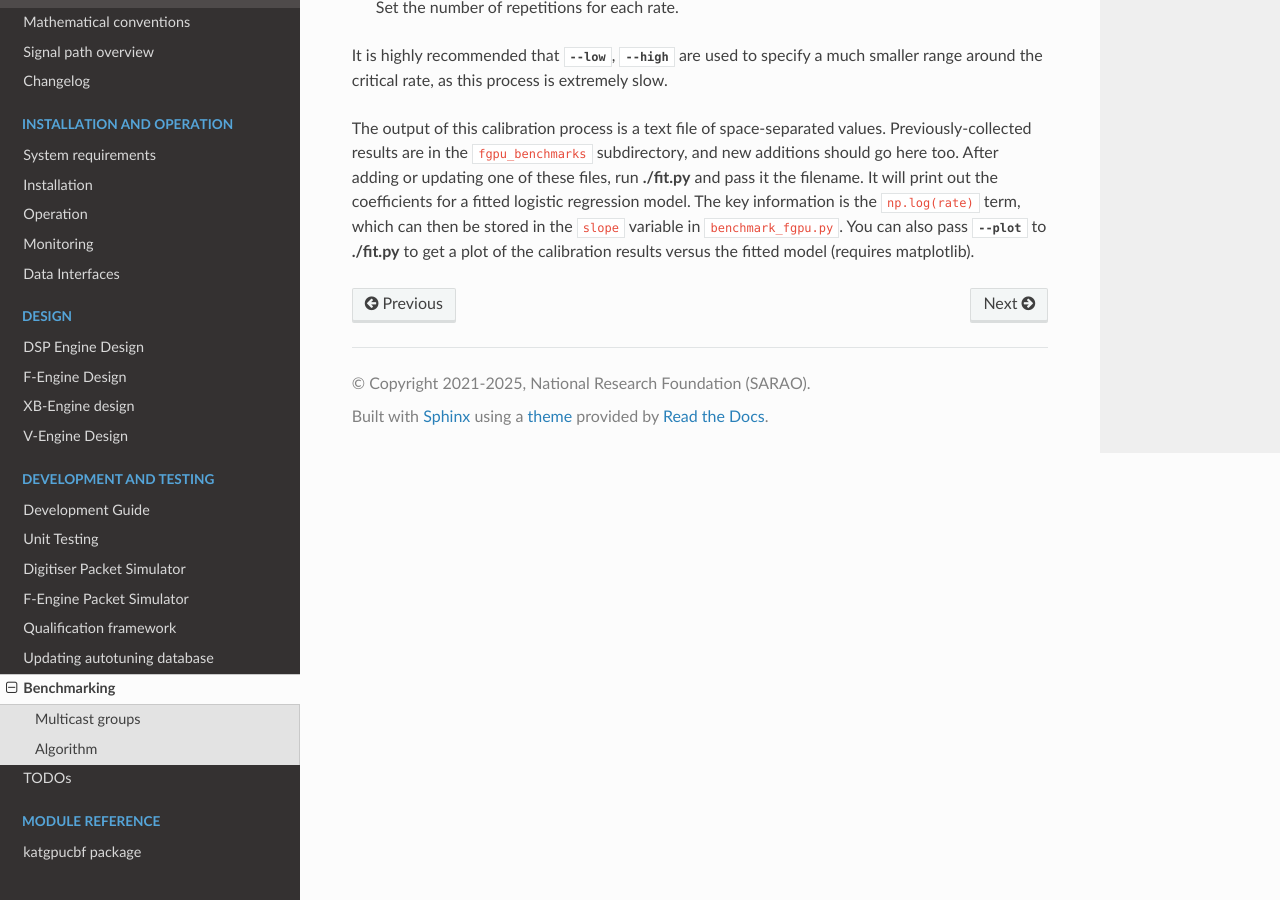
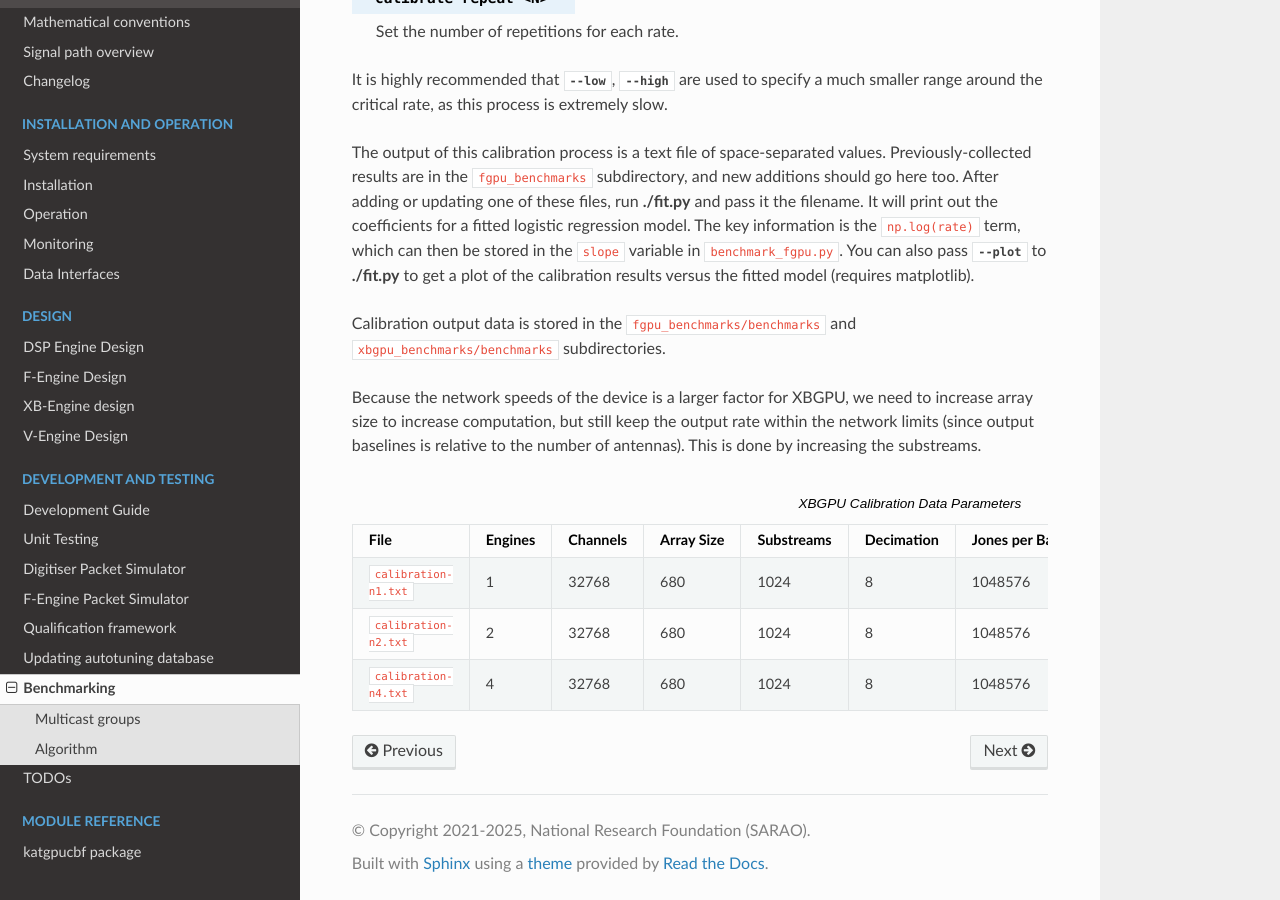
Before and after one commit to ska-sa/katgpucbf, a Sphinx documentation site: the page built from doc/benchmarking.rst, in a window 1280 px wide and 900 px high, scrolled down 3215 px. Built offline with Sphinx 7.4.7 and the Read the Docs theme 3.1.0, drawn with Linux system fonts in a browser that asks for light colours; pages that are not in the unit, such as notebooks, are missing from menus; the version number could not be read and is left out; some of the changed text lies outside the part shown.

Commit message:
wip feedback

```diff
--- a/doc/benchmarking.rst
+++ b/doc/benchmarking.rst
@@ -80,6 +80,8 @@ may need:
    Lower and upper bounds on the ADC sample rate. The critical rate will be
    searched between these two bounds. The benchmark will error out if the
    lower bound fails or the upper bound passes.
+   The lower bound should be set to a rate high enough to ensure that there is
+   at least one chunk sent in the duration of the benchmark.
 
 .. option:: --oneshot <rate>
 
@@ -175,3 +177,24 @@ information is the ``np.log(rate)`` term, which can then be stored in the
 ``slope`` variable in :file:`benchmark_fgpu.py`. You can also pass
 :option:`!--plot` to :program:`./fit.py` to get a plot of the calibration
 results versus the fitted model (requires matplotlib).
+
+
+Calibration output data is stored in the :file:`fgpu_benchmarks/benchmarks` and
+:file:`xbgpu_benchmarks/benchmarks` subdirectories.
+
+Because the network speeds of the device is a larger factor for XBGPU, we need to
+increase array size to increase computation, but still keep the output rate within
+the network limits (since output baselines is relative to the number of antennas).
+This is done by increasing the substreams.
+
+.. table:: XBGPU Calibration Data Parameters
+
+   +------------------------------+---------+----------+------------+------------+-------------+---------------------+-------+-----------+----------+-------------------+
+   | File                         | Engines | Channels | Array Size | Substreams | Decimation  | Jones per Batch     | Beams | Corrprods | Int Time | Calibrate Repeat  |
+   +==============================+=========+==========+============+============+=============+=====================+=======+===========+==========+===================+
+   | :file:`calibration-n1.txt`   | 1       | 32768    | 680        | 1024       | 8           | 1048576             | 4     | 1         | 0.5      | 100               |
+   +------------------------------+---------+----------+------------+------------+-------------+---------------------+-------+-----------+----------+-------------------+
+   | :file:`calibration-n2.txt`   | 2       | 32768    | 680        | 1024       | 8           | 1048576             | 4     | 1         | 0.5      | 100               |
+   +------------------------------+---------+----------+------------+------------+-------------+---------------------+-------+-----------+----------+-------------------+
+   | :file:`calibration-n4.txt`   | 4       | 32768    | 680        | 1024       | 8           | 1048576             | 4     | 1         | 0.5      | 100               |
+   +------------------------------+---------+----------+------------+------------+-------------+---------------------+-------+-----------+----------+-------------------+
```
Also changed, not shown: 1 other file.
